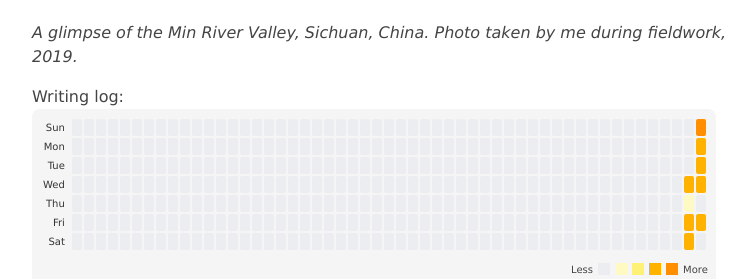
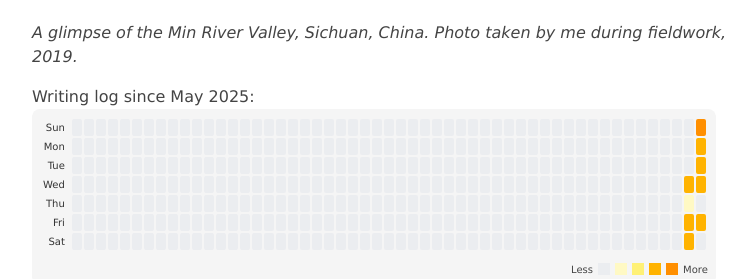
Before and after one commit to pixardora/pixardora.github.io, a Jekyll site: the page built from index.md, in a window 1280 px wide. Shown: the part 1156-1435 px from the top of the page, without its empty margins (248-1003 px from the left). Built offline with Jekyll 4.4.1, drawn with Linux system fonts in a browser that asks for light colours.

Commit message:
Update index.md

```diff
--- a/index.md
+++ b/index.md
@@ -99,7 +99,7 @@ _A glimpse of the Min River Valley, Sichuan, China. Photo taken by me during fie
 </head>
 
 <head>
-    Writing log:
+    Writing log since May 2025:
 </head>
 
 <div class="contribution-chart">
```
